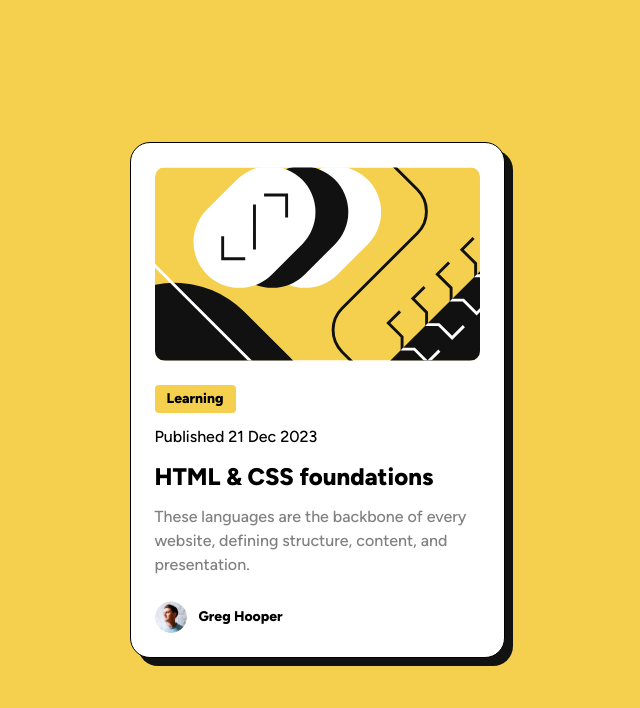
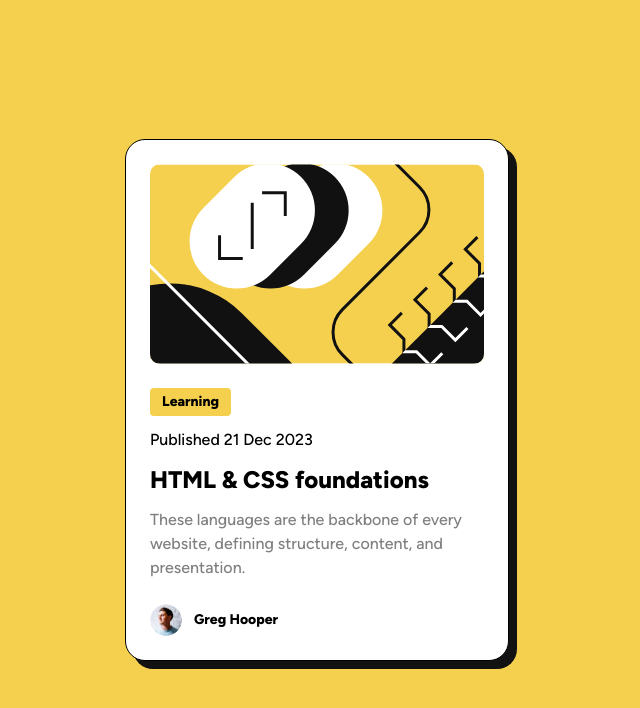
Before and after one commit to abhixdev/blog-preview-card-main, a website built with Vite: page index.html in a window 1280 px wide. Shown: the whole page, without its empty margins (323-963 px from the left). Built offline with nearby package versions, Linux system fonts and the light colour scheme.

Commit message:
Fix width blunder

```diff
--- a/index.html
+++ b/index.html
@@ -18,16 +18,17 @@
   </head>
   <body class="bg-yellow font-Figtree">
     <div class="flex h-screen items-center justify-center">
-      <div
-        class="container-shadow container mx-auto rounded-[20px] border bg-white"
-      >
+      <div class="container-shadow w-96 rounded-[20px] border bg-white">
         <div class="p-6">
-          <div class="flex flex-col">
+          <div class="flex flex-col items-center">
+            <!-- Image -->
+            <div class="">
               <img
-              class="rounded-[10px]"
+                class="w-fit rounded-[10px]"
                 src="./assets/images/illustration-article.svg"
                 alt=""
               />
+            </div>
 
             <!-- Contents of Card -->
             <div class="content flex flex-col space-y-3 pt-6">
@@ -45,7 +46,7 @@
                 structure, content, and presentation.
               </p>
             </div>
-
+          </div>
           <!-- Author -->
           <div class="author mt-6">
             <div class="flex items-center space-x-3">
@@ -60,6 +61,5 @@
         </div>
       </div>
     </div>
-    </div>
   </body>
 </html>
--- a/tailwind.config.js
+++ b/tailwind.config.js
@@ -2,10 +2,6 @@
 module.exports = {
   content: ["*"],
   theme: {
-    screens: {
-      sm: "375px",
-      md: "1440px",
-    },
     fontFamily: {
       Figtree: ["Figtree", "sans-serif"],
       FigtreeExtraBold: ["Figtree-ExtraBold", "sans-serif"],
```
Lines whose indentation alone changed are shown as unchanged.
